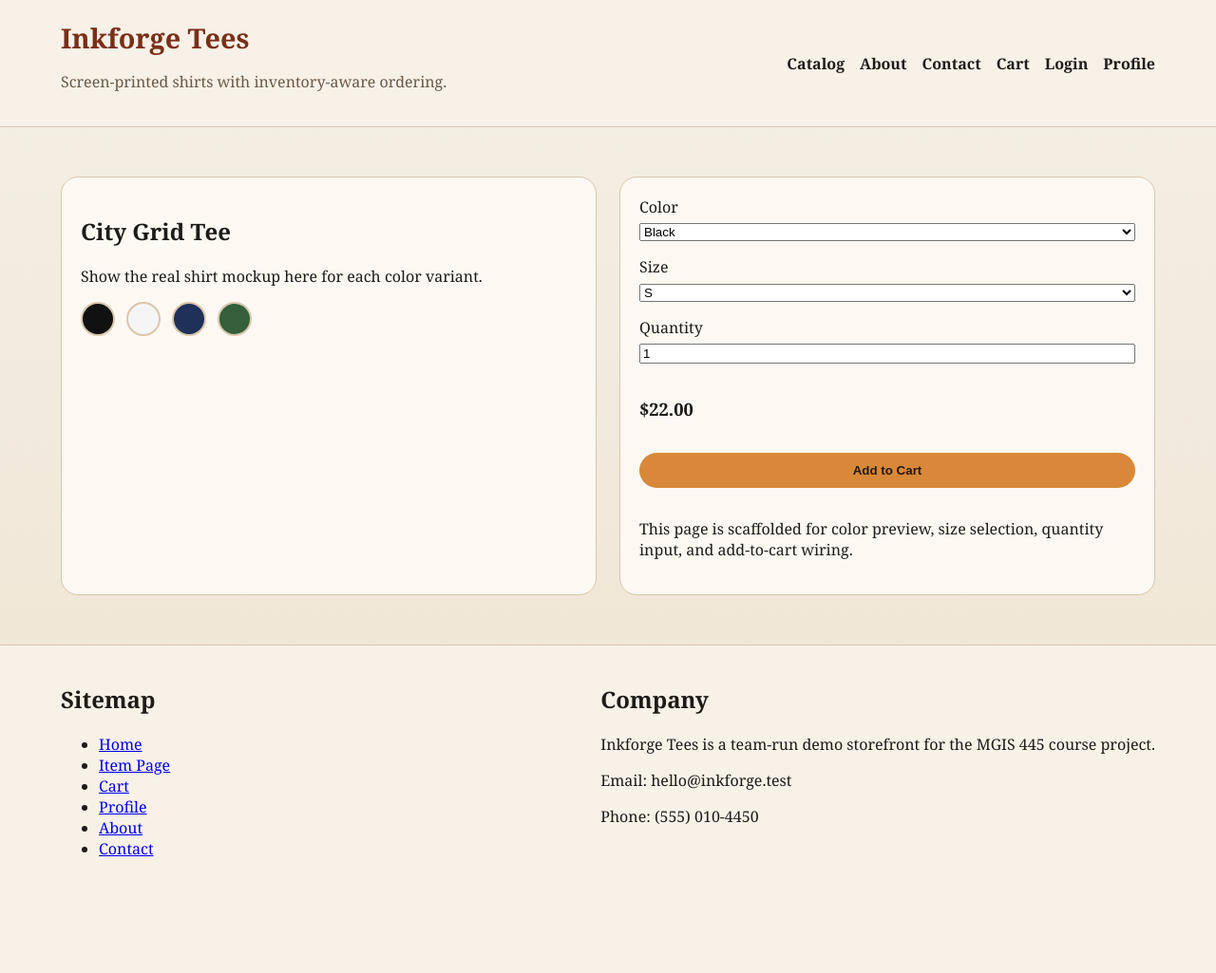
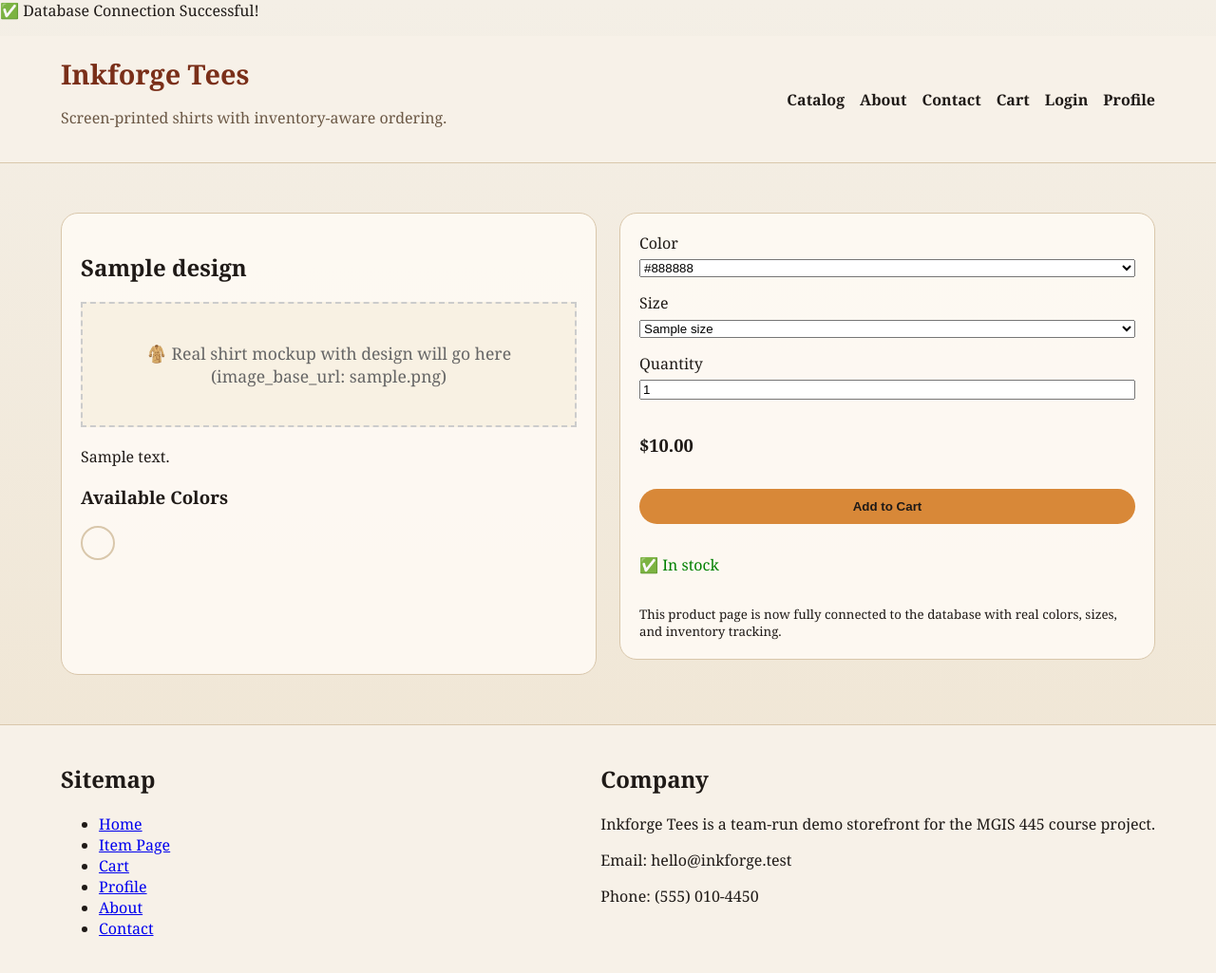
Before and after one commit to GromThePaunch/MGIS-Project, a PHP site: page /pages/product.php?id=1 in a window 1280 px wide. Shown: the whole page at 95% size. Before the commit the page ends 902 px from the top, so only its background shows below. Run offline with PHP 8.4, Linux system fonts and the light colour scheme; tables that the repository leaves empty or names only in its code hold one stand-in row (values such as "Sample post").

Commit message:
Connected Database, Connected Index and product page to the Database.

```diff
--- /dev/null
+++ b/public/includes/database_connection.php
@@ -0,0 +1,19 @@
+<?php
+// Database configuration
+$host = 'studb-2.scb.rit.edu';
+$db   = '2255_MGIS445_13';
+$user = 'mcm5381';
+$pass = 'mjzmrkgo0547XLBA';
+$charset = 'utf8mb4';
+
+$dsn = "mysql:host=$host;dbname=$db;charset=$charset";
+
+try {
+    $pdo = new PDO($dsn, $user, $pass);
+    $pdo->setAttribute(PDO::ATTR_ERRMODE, PDO::ERRMODE_EXCEPTION);
+    echo "<p>✅ Database Connection Successful!</p>";
+} catch (PDOException $e) {
+    echo "<p>❌ Connection failed: " . htmlspecialchars($e->getMessage()) . "</p>";
+    $pdo = null;
+}
+?>
--- a/public/pages/product.php
+++ b/public/pages/product.php
@@ -1,45 +1,196 @@
 <?php
+// =============================================
+// PRODUCT DETAIL PAGE - Database Connected
+// =============================================
+require __DIR__ . '/../includes/database_connection.php';
 require __DIR__ . '/../includes/config.php';
-require __DIR__ . '/../includes/data.php';
-$productId = isset($_GET['id']) ? (int) $_GET['id'] : 1;
-$product = $products[array_search($productId, array_column($products, 'id')) ?: 0];
-$pageTitle = $product['name'] . ' | ' . $siteName;
+
+$productId = isset($_GET['id']) ? (int) $_GET['id'] : 0;
+
+// 1. Fetch the specific design
+$stmt = $pdo->prepare("
+    SELECT
+        design_id AS id,
+        name,
+        description,
+        price,
+        image_base_url
+    FROM designs
+    WHERE design_id = ? AND is_active = TRUE
+");
+$stmt->execute([$productId]);
+$product = $stmt->fetch(PDO::FETCH_ASSOC);
+
+if (!$product) {
+    // Fallback if invalid ID
+    header("Location: /index.php");
+    exit;
+}
+
+$pageTitle = htmlspecialchars($product['name']) . ' | ' . $siteName;
 require __DIR__ . '/../includes/header.php';
+
+// 2. Fetch all 4 colors (with hex for swatches)
+$stmt = $pdo->query("
+    SELECT color_id, color_name, hex_code
+    FROM colors
+    ORDER BY color_name
+");
+$colors = $stmt->fetchAll(PDO::FETCH_ASSOC);
+
+// 3. Fetch sizes (we'll check inventory in JS later)
+$stmt = $pdo->query("
+    SELECT size_id, size_label
+    FROM sizes
+    ORDER BY sort_order
+");
+$sizes = $stmt->fetchAll(PDO::FETCH_ASSOC);
+
+// 4. Pre-load inventory for this design (so we can show stock & disable OOS sizes)
+$stmt = $pdo->prepare("
+    SELECT
+        i.color_id,
+        i.size_id,
+        i.quantity
+    FROM inventory i
+    WHERE i.design_id = ?
+");
+$stmt->execute([$productId]);
+$inventory = $stmt->fetchAll(PDO::FETCH_ASSOC);
+
+// Convert inventory to a JS-friendly lookup: colorId_sizeId → quantity
+$stockData = [];
+foreach ($inventory as $item) {
+    $key = $item['color_id'] . '_' . $item['size_id'];
+    $stockData[$key] = (int)$item['quantity'];
+}
 ?>
+
 <section class="detail-layout">
     <div class="preview-panel">
         <h1><?= htmlspecialchars($product['name']) ?></h1>
-        <p>Show the real shirt mockup here for each color variant.</p>
+
+        <!-- Real shirt mockup placeholder - replace with actual image later -->
+        <div class="shirt-mockup" style="background: #f8f1e3; padding: 40px; text-align: center; border: 2px dashed #ccc; margin-bottom: 20px;">
+            <p style="margin:0; font-size: 1.1em; color:#666;">
+                🧥 Real shirt mockup with design will go here<br>
+                (image_base_url: <?= htmlspecialchars($product['image_base_url']) ?>)
+            </p>
+        </div>
+
+        <p><?= htmlspecialchars($product['description'] ?? 'Premium screen-printed T-shirt.') ?></p>
+
+        <!-- Color Swatches -->
+        <h3>Available Colors</h3>
         <div class="color-swatches">
-            <?php foreach ($shirtColors as $color): ?>
-                <span class="swatch" title="<?= htmlspecialchars($color['name']) ?>" style="background: <?= htmlspecialchars($color['hex']) ?>;"></span>
+            <?php foreach ($colors as $color): ?>
+                <span class="swatch"
+                      title="<?= htmlspecialchars($color['color_name']) ?>"
+                      style="background: <?= htmlspecialchars($color['hex_code']) ?>;"
+                      data-color-id="<?= $color['color_id'] ?>"
+                      onclick="selectColor(this)"></span>
             <?php endforeach; ?>
         </div>
     </div>
-    <form class="detail-form">
+
+    <!-- Detail Form -->
+    <form id="addToCartForm" class="detail-form" method="POST" action="cart.php">
+        <input type="hidden" name="design_id" value="<?= $product['id'] ?>">
+
         <label>
             Color
-            <select name="color">
-                <?php foreach ($shirtColors as $color): ?>
-                    <option value="<?= htmlspecialchars($color['name']) ?>"><?= htmlspecialchars($color['name']) ?></option>
+            <select name="color_id" id="colorSelect" required onchange="updateAvailableSizes()">
+                <?php foreach ($colors as $color): ?>
+                    <option value="<?= $color['color_id'] ?>">
+                        <?= htmlspecialchars($color['color_name']) ?>
+                    </option>
                 <?php endforeach; ?>
             </select>
         </label>
+
         <label>
             Size
-            <select name="size">
+            <select name="size_id" id="sizeSelect" required>
                 <?php foreach ($sizes as $size): ?>
-                    <option value="<?= htmlspecialchars($size) ?>"><?= htmlspecialchars($size) ?></option>
+                    <option value="<?= $size['size_id'] ?>">
+                        <?= htmlspecialchars($size['size_label']) ?>
+                    </option>
                 <?php endforeach; ?>
             </select>
         </label>
+
         <label>
             Quantity
-            <input type="number" name="quantity" min="1" max="10" value="1">
+            <input type="number" name="quantity" id="quantity" min="1" max="10" value="1">
         </label>
+
         <p class="price">$<?= number_format($product['price'], 2) ?></p>
-        <button class="button" type="button">Add to Cart</button>
-        <p>This page is scaffolded for color preview, size selection, quantity input, and add-to-cart wiring.</p>
+
+        <button class="button" type="submit">Add to Cart</button>
+
+        <p class="stock-note" id="stockNote"></p>
+
+        <small>This product page is now fully connected to the database with real colors, sizes, and inventory tracking.</small>
     </form>
 </section>
+
+<script>
+// Stock data from PHP → JavaScript
+const stockData = <?= json_encode($stockData) ?>;
+
+function updateAvailableSizes() {
+    const colorId = parseInt(document.getElementById('colorSelect').value);
+    const sizeSelect = document.getElementById('sizeSelect');
+    const stockNote = document.getElementById('stockNote');
+
+    let hasStock = false;
+
+    Array.from(sizeSelect.options).forEach(option => {
+        const sizeId = parseInt(option.value);
+        const key = colorId + '_' + sizeId;
+        const qty = stockData[key] || 0;
+
+        if (qty > 0) {
+            option.disabled = false;
+            option.style.color = '#000';
+            hasStock = true;
+        } else {
+            option.disabled = true;
+            option.style.color = '#999';
+        }
+    });
+
+    // Auto-select first available size
+    if (!sizeSelect.options[sizeSelect.selectedIndex] ||
+        sizeSelect.options[sizeSelect.selectedIndex].disabled) {
+        for (let i = 0; i < sizeSelect.options.length; i++) {
+            if (!sizeSelect.options[i].disabled) {
+                sizeSelect.selectedIndex = i;
+                break;
+            }
+        }
+    }
+
+    stockNote.textContent = hasStock
+        ? '✅ In stock'
+        : '❌ Out of stock for selected color/size';
+    stockNote.style.color = hasStock ? 'green' : 'red';
+}
+
+function selectColor(el) {
+    // Highlight selected swatch
+    document.querySelectorAll('.swatch').forEach(s => s.style.border = '2px solid transparent');
+    el.style.border = '2px solid #000';
+
+    // Update the select dropdown to match
+    document.getElementById('colorSelect').value = el.dataset.colorId;
+    updateAvailableSizes();
+}
+
+// Initialize on page load
+window.onload = () => {
+    updateAvailableSizes();
+};
+</script>
+
 <?php require __DIR__ . '/../includes/footer.php'; ?>
```
Also changed, not shown: public/index.php (+38 -2 lines).
